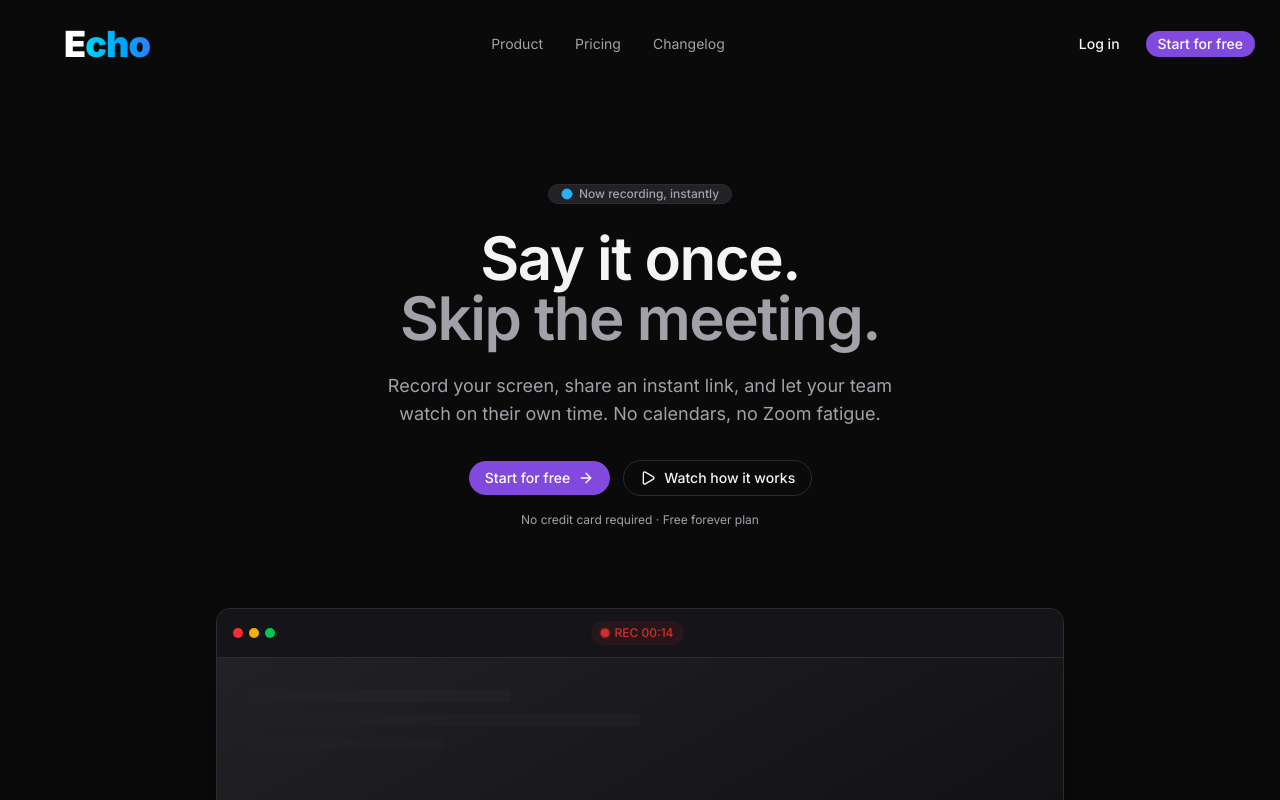
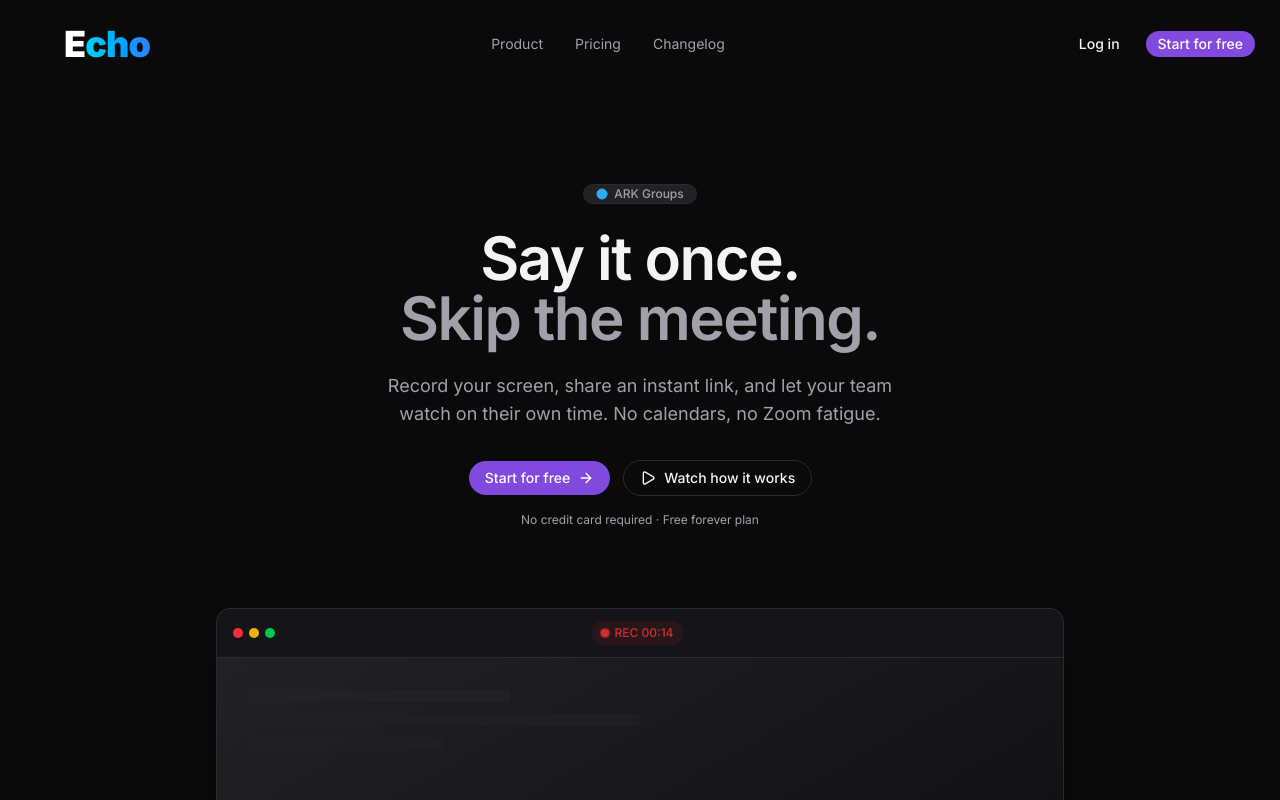
Before and after one commit to Prashanthsyntax/Echo-Saas, a Next.js app: page / in a window 1280 px wide. Shown: the top 800 px of the page. Built offline with nearby package versions, Linux system fonts and the light colour scheme.

Commit message:
Modified: Tag in HeroSection

```diff
--- a/src/components/marketing/hero.tsx
+++ b/src/components/marketing/hero.tsx
@@ -19,7 +19,7 @@ export function Hero() {
           className="gap-1.5 rounded-full border border-border px-3 py-1 text-xs font-medium text-muted-foreground"
         >
           <Circle className="h-2 w-2 fill-accent text-accent" />
-          Now recording, instantly
+          ARK Groups
         </Badge>
 
         <h1 className="mt-6 text-4xl font-semibold tracking-tight text-balance md:text-6xl">
```
